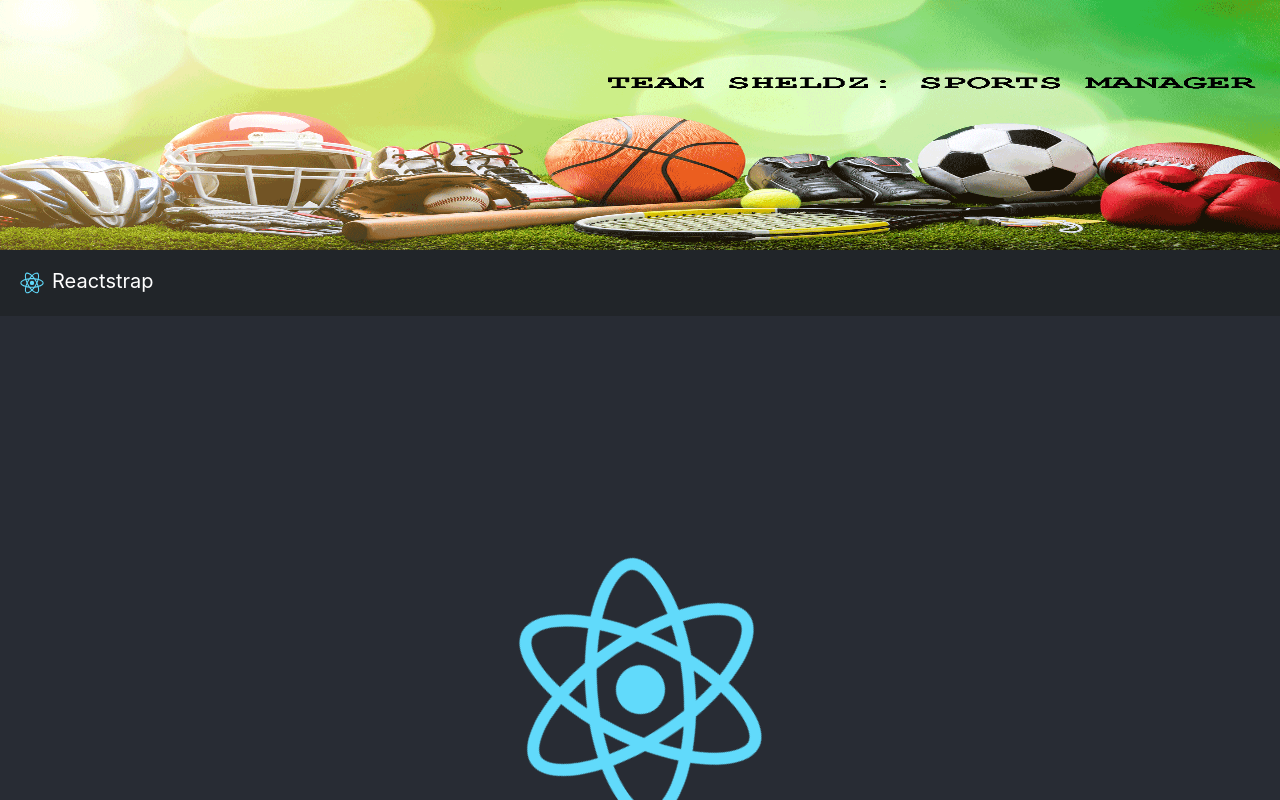
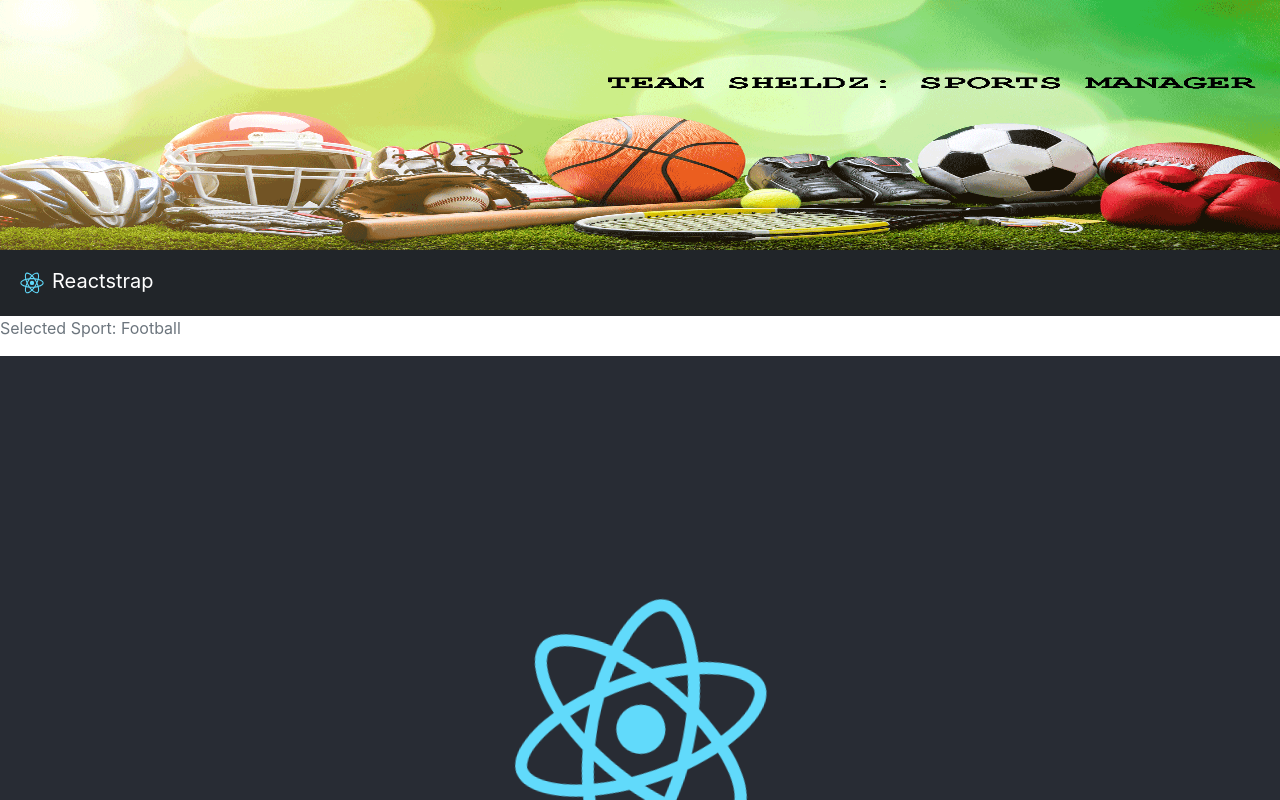
Before and after one commit to UMGC-SHELDZ/sports-manager, a React (Create React App) app: page / in a window 1280 px wide. Shown: the top 800 px of the page. Built offline with nearby package versions, Linux system fonts and the light colour scheme.

Commit message:
(SM-9) Added Header Bar and Styles.

```diff
--- /dev/null
+++ b/src/common/constants/constants.ts
@@ -0,0 +1,17 @@
+// Enum for view options
+export enum CurrentViewOptions {
+    MANAGER = 'MANAGER',
+    TEAM = 'TEAM',
+    SPORT = 'SPORT'
+}
+
+// To use with enum to display on the BreadcrumbBar
+const CurrentViewOptionStrings: { [key: string]: string} = {
+    MANAGER: 'Current Manager',
+    TEAM: 'Active Team',
+    SPORT: 'Selected Sport'
+};
+
+export {
+    CurrentViewOptionStrings
+}
--- a/src/components/App.tsx
+++ b/src/components/App.tsx
@@ -1,4 +1,8 @@
 import React from 'react';
+import { CurrentViewOptions } from '../common/constants/constants';
+
+// Custom components
+import BreadcrumbBar from './BreadcrumbBar/BreadcrumbBar';
 import HelloWorld from './HelloWorld/HelloWorld';
 import JumbotronHeader from './JumbotronHeader/JumbotronHeader';
 import NavBar from './NavBar/NavBar';
@@ -8,6 +12,7 @@ function App() {
     <div className="App">
       <JumbotronHeader />
       <NavBar />
+      <BreadcrumbBar curViewOption={CurrentViewOptions.SPORT} sportName={'Football'} />
       <header className="App-header">
         <HelloWorld greetingText='HELLO WORLD' />
       </header>
--- /dev/null
+++ b/src/components/BreadcrumbBar/BreadcrumbBar.tsx
@@ -0,0 +1,45 @@
+import React, { ReactElement } from 'react';
+import { Breadcrumb, BreadcrumbItem } from 'reactstrap';
+
+// constants
+import { CurrentViewOptions, CurrentViewOptionStrings } from '../../common/constants/constants';
+
+interface IBreadcrumbBarProps {
+    curViewOption: CurrentViewOptions;
+    sportName?: string;
+    teamName?: string;
+    managerName?: string;
+}
+
+function BreadcrumbBar({ curViewOption, sportName, teamName, managerName}: IBreadcrumbBarProps): ReactElement {
+    /**
+     * Constructs a breadcrumb item based on props
+     * @returns {string} Constructed breadrumbitem string
+     */
+    const renderBreadcrumbItemData = (): string => {
+        // Option for Sport
+        if (curViewOption === CurrentViewOptions.SPORT) {
+            return `${CurrentViewOptionStrings[CurrentViewOptions.SPORT]}: ${sportName}`;
+        }
+
+        // Option for team
+        if (curViewOption === CurrentViewOptions.TEAM) {
+            return `${CurrentViewOptionStrings[CurrentViewOptions.TEAM]}: ${teamName}, ${CurrentViewOptionStrings[CurrentViewOptions.MANAGER]}: ${managerName}`
+        }
+
+        // Implicitly return manager view
+        return 'Manager View'
+    }
+
+    return (
+        <>
+            <Breadcrumb>
+                <BreadcrumbItem active>
+                    {renderBreadcrumbItemData()}
+                </BreadcrumbItem>
+            </Breadcrumb>
+        </>
+    )
+}
+
+export default BreadcrumbBar;
```
